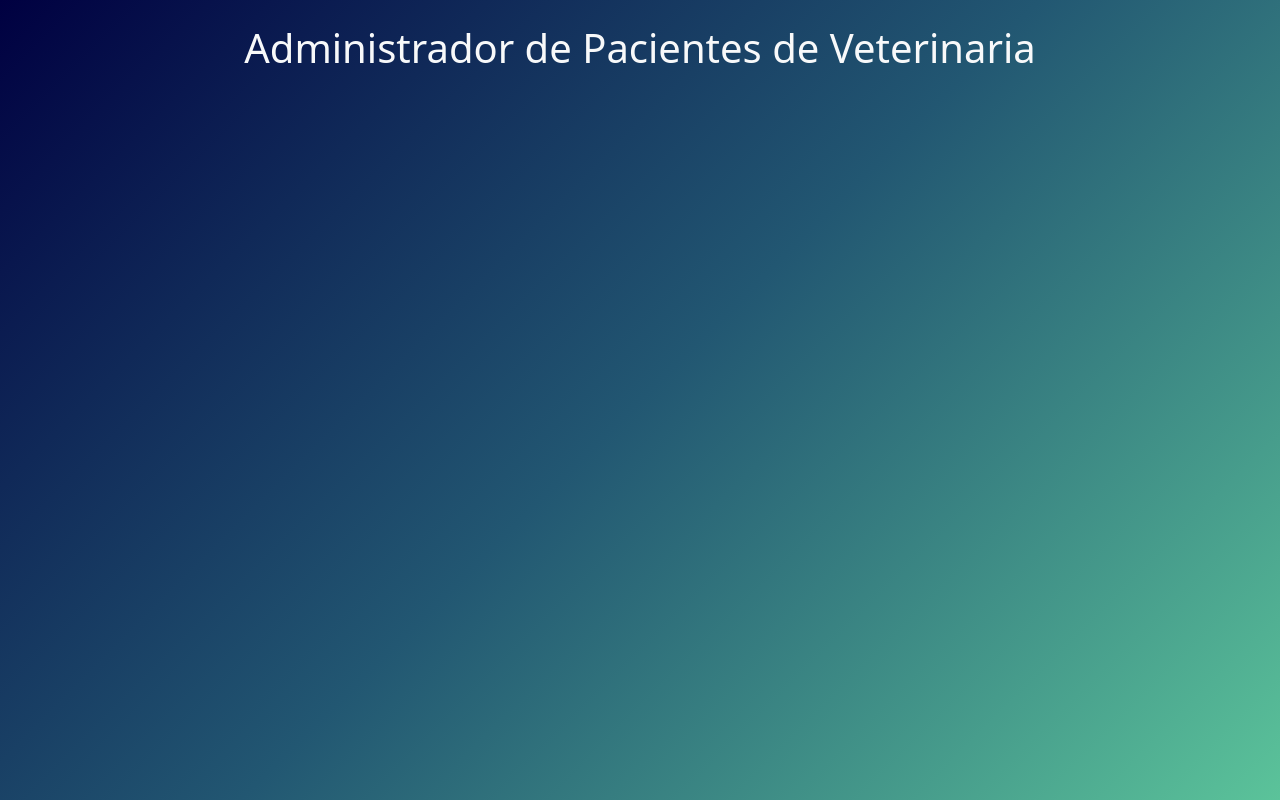
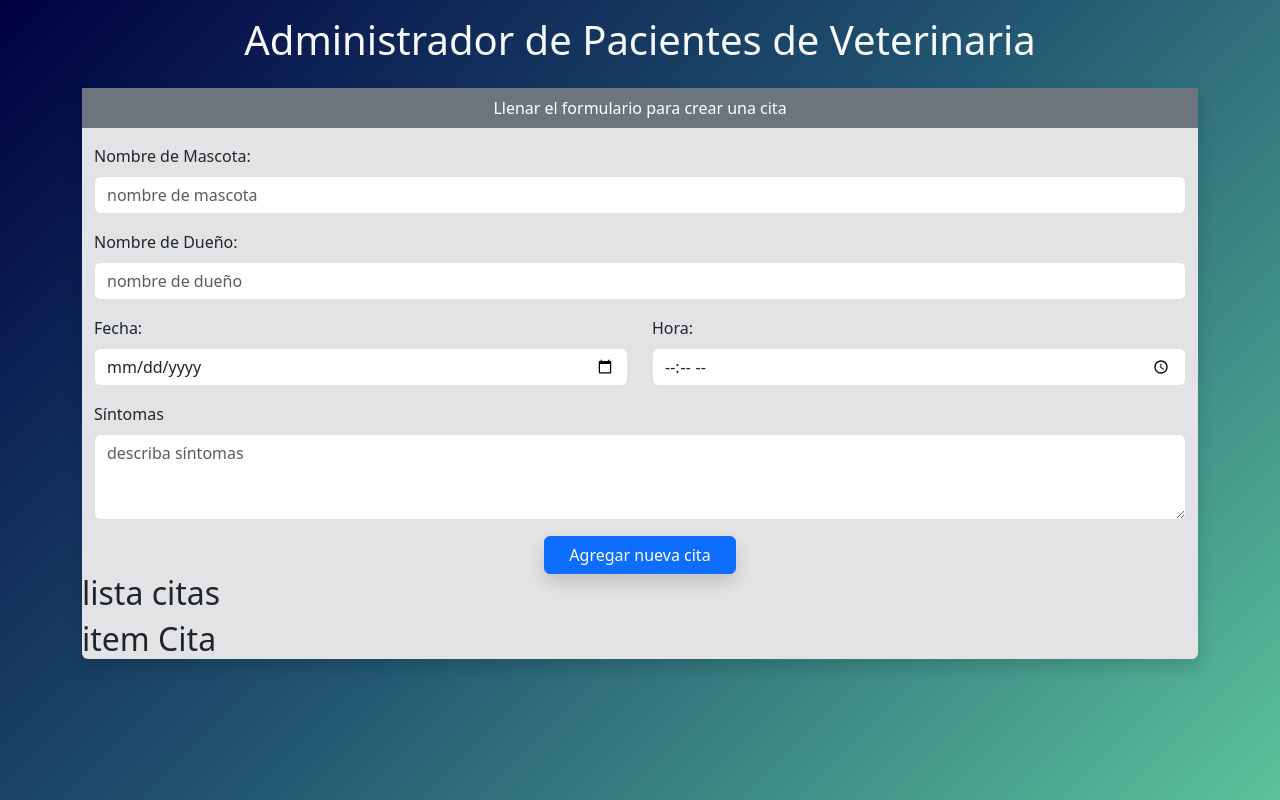
Before and after one commit to valeiramain/tpReact-Ej9, a React (Vite) app: page / in a window 1280 px wide. Built offline with nearby package versions, Linux system fonts and the light colour scheme.

Commit message:
maquetamos formulario para cargar citas

```diff
--- a/src/App.jsx
+++ b/src/App.jsx
@@ -1,13 +1,14 @@
-
+import FormularioCita from './components/FormularioCita'
 import './App.css'
 
 function App() {
 
   return (
     <>
-    <main>
-     <h1 className='text-light text-center py-4'>Administrador de Pacientes de Veterinaria</h1>
-     </main>
+      <main className='container'>
+        <h1 className='text-light text-center py-3'>Administrador de Pacientes de Veterinaria</h1>
+        <FormularioCita></FormularioCita>
+      </main>
     </>
   )
 }
--- a/src/components/FormularioCita.jsx
+++ b/src/components/FormularioCita.jsx
@@ -1,11 +1,52 @@
+import Button from 'react-bootstrap/Button';
+import Form from 'react-bootstrap/Form';
+import Col from 'react-bootstrap/Col';
+import Row from 'react-bootstrap/Row';
 import ListaCitas from "./ListaCitas";
 
 const FormularioCita = () => {
     return (
-        <div>
-            <h2>formulario citas</h2>
+        <section className="bg-secondary-subtle rounded shadow">
+            <div className="text-center">
+                <p className="text-bg-secondary py-2">Llenar el formulario para crear una cita</p>
+            </div>
+            <Form className="container">
+                <Form.Group className="mb-3" controlId="exampleForm.ControlMascota">
+                    <Form.Label>Nombre de Mascota:</Form.Label>
+                    <Form.Control type="text" placeholder="nombre de mascota" />
+                </Form.Group>
+                <Form.Group className="mb-3" controlId="exampleForm.ControlDueno">
+                    <Form.Label>Nombre de Dueño:</Form.Label>
+                    <Form.Control type="text" placeholder="nombre de dueño" />
+                </Form.Group>
+                <Row>
+                    <Col xs={12} md={6}>
+                        <Form.Group className="mb-3" controlId="exampleForm.ControlFecha">
+                            <Form.Label>Fecha:</Form.Label>
+                            <Form.Control type="date" placeholder="dd/mm/aaaa" />
+                        </Form.Group>
+                    </Col>
+
+                    <Col xs={12} md={6}>
+                        <Form.Group className="mb-3" controlId="exampleForm.ControlHora">
+                            <Form.Label>Hora:</Form.Label>
+                            <Form.Control type="time" placeholder="hh:mm" />
+                        </Form.Group>
+                    </Col>
+                </Row>
+                <Form.Group className="mb-3" controlId="exampleForm.ControlSintomas">
+                    <Form.Label>Síntomas</Form.Label>
+                    <Form.Control as="textarea" rows={3} placeholder="describa síntomas" />
+                </Form.Group>
+                <div className="d-flex justify-content-center">
+                    <Button type="submit" variant="primary" className="shadow px-4">
+                        Agregar nueva cita
+                    </Button>
+                </div>
+            </Form>
+
             <ListaCitas></ListaCitas>
-        </div>
+        </section>
     );
 };
 
```
